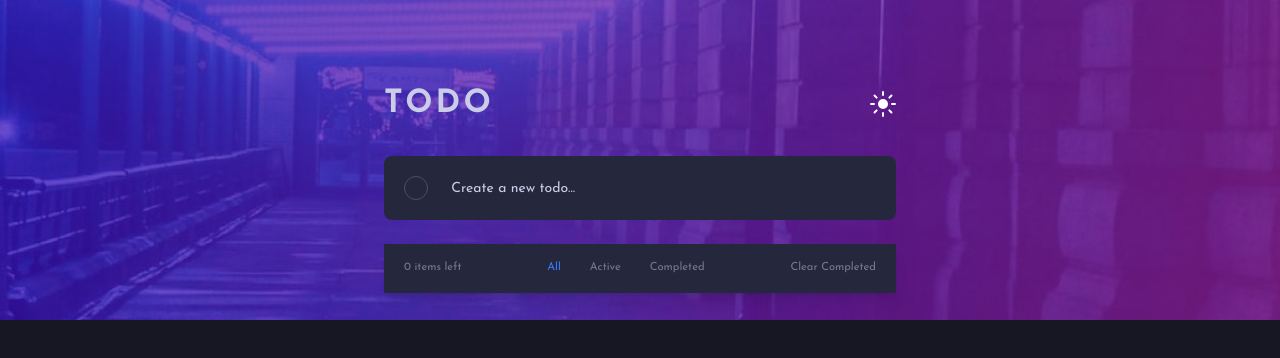
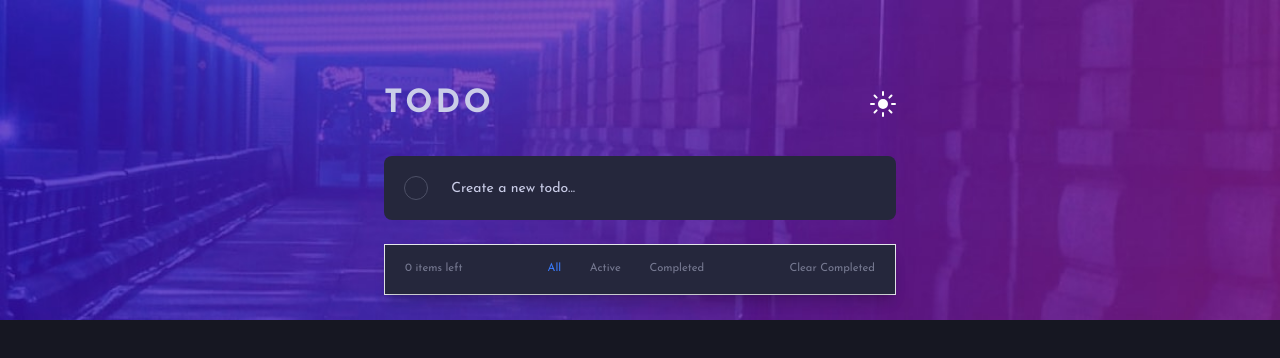
Before and after one commit to Lansa-18/FE-ToDo, a React (Create React App) app: page / in a window 1280 px wide. Shown: the top 358 px of the page. Built offline with nearby package versions, Linux system fonts and the light colour scheme.

Commit message:
progress

```diff
--- a/src/App.js
+++ b/src/App.js
@@ -58,16 +58,15 @@ export default function App() {
   }, [isDarkMode]);
 
   return (
-    <div className="flex flex-col h-screen font-josefin">
+    <div className="flex flex-col min-h-[100vh] font-josefin">
       <article
-        className='bg-desktop-light dark:bg-desktop-dark h-[40vh] bg-cover'
+        className='bg-desktop-light dark:bg-desktop-dark basis-[40vh] bg-cover'
       ></article>
       <article
-        className='dark:bg-very-dark-blue h-[60vh]'
+        className='dark:bg-very-dark-blue basis-[60vh] bg-repeat-y'
       ></article>
-      {/* laptop:min-w-[430px] land-phone:max-w-[380px] */}
 
-      <main className="h-2/5 w-1/3 absolute top-[10%] left-1/2 -translate-x-1/2 laptop:w-[40%] custom-1050:w-[43%] custom-915:w-[49%] custom-850:w-[51%] land-phone:w-[55%] phone:min-w-[360px]">
+      <main className="h-2/5 w-1/3 absolute top-[10%] left-1/2 -translate-x-1/2 laptop:w-[40%] custom-1050:w-[43%] custom-915:w-[49%] custom-850:w-[51%] land-phone:w-[55%] phone:w-[70%]">
         <div className="flex items-center justify-between mb-7">
           <h1 className="text-[2rem] text-light-grayish-blue tracking-widest font-bold">
             TODO
--- a/src/components/ToDoItems.js
+++ b/src/components/ToDoItems.js
@@ -21,7 +21,7 @@ export default function ToDoItems({
   });
 
   return (
-    <div className="flex flex-col">
+    <div className="border flex flex-col shadow-lg max-h-[150%]">
       {filteredTodo?.map((todo) => (
         <ToDo
           key={todo.id}
--- a/src/index.css
+++ b/src/index.css
@@ -8,3 +8,8 @@
 .leading-zero {
   line-height: 0;
 }
+/*
+body{
+  border: 1px solid white;
+  overflow: hidden;
+} */
```
